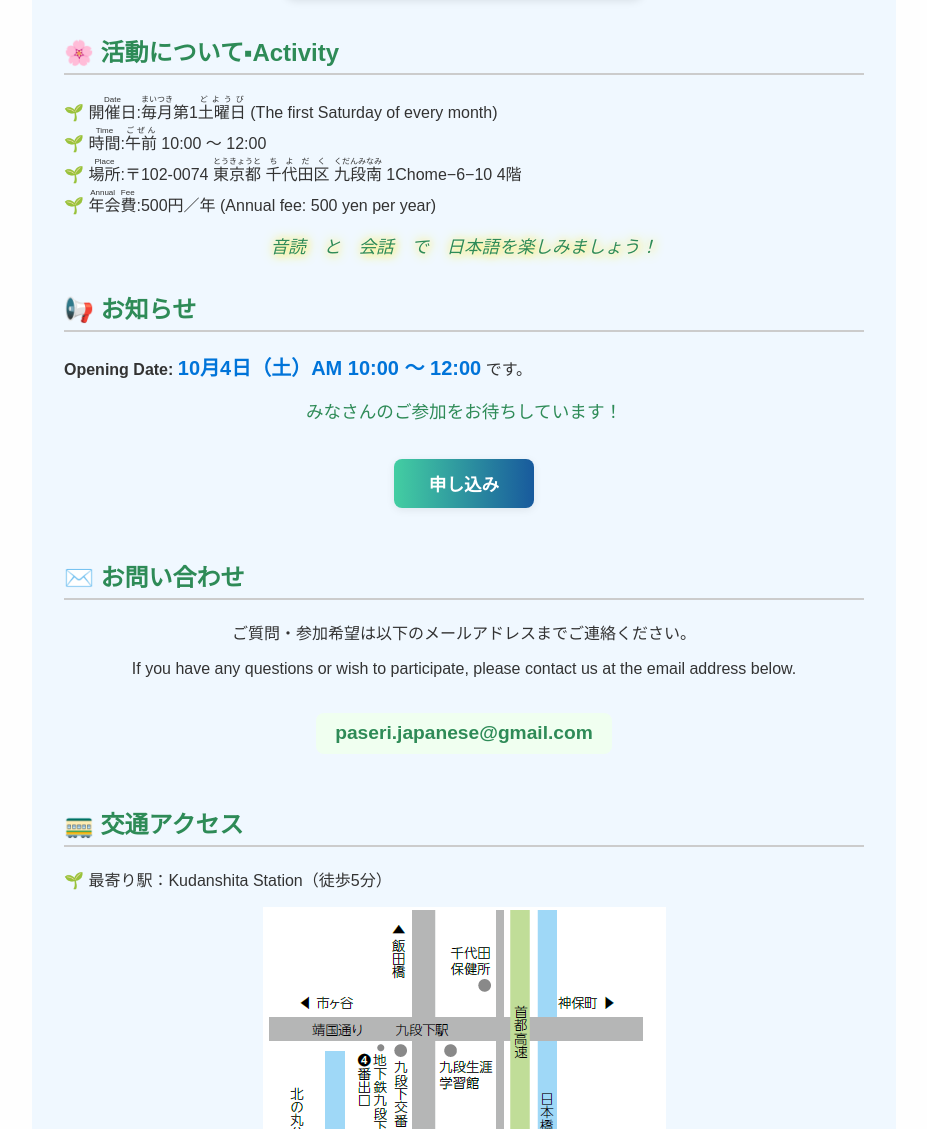
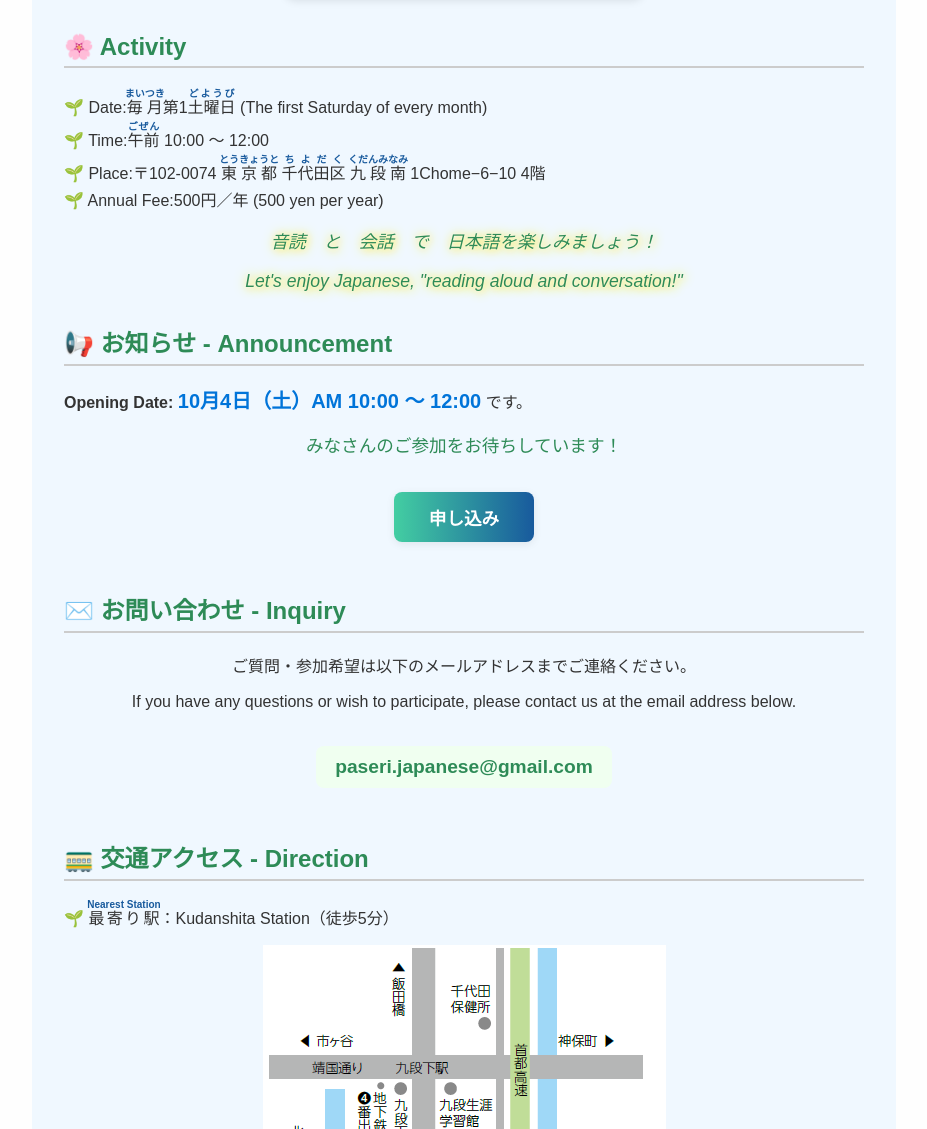
Before and after one commit to git-yeekhaing/paseri-jp-class, a plain HTML site: page index.html in a window 1280 px wide. Shown: the part 543-1672 px from the top of the page, without its empty margins (176-1103 px from the left). Drawn offline with Linux system fonts and the light colour scheme.

Commit message:
指摘修正

```diff
--- a/index.html
+++ b/index.html
@@ -19,18 +19,19 @@
   <main>
     <img src="assets/illustor.png" alt="音読のイメージ" class="main-image" style="width:360px; height:auto;margin-bottom: 0px;"/>
     <section>
-      <h2>🌸 活動について▪Activity</h2>
+      <h2>🌸 Activity</h2>
       <ul>
-        <li class="item-row"><span class="item-label"><ruby>開催日<rt>Date</rt></ruby>:</span><span class="item-value"><ruby>毎月<rt>まいつき</rt></ruby>第1<ruby>土曜日<rt>どようび</rt></ruby> (The first Saturday of every month)</span></li>
-        <li class="item-row"><span class="item-label"><ruby>時間<rt>Time</rt></ruby>:</span><span class="item-value"><ruby>午前<rt>ごぜん</rt></ruby> 10:00 ～ 12:00</span></li>
-        <li class="item-row"><span class="item-label"><ruby>場所<rt>Place</rt></ruby>:</span><span class="item-value">〒102-0074 <ruby>東京都<rt>とうきょうと</rt></ruby> <ruby>千代田区<rt>ちよだく</rt></ruby> <ruby>九段南<rt>くだんみなみ</rt></ruby> 1Chome−6−10 4階</span></li>
-        <li class="item-row"><span class="item-label"><ruby>年会費<rt>Annual Fee</rt></ruby>:</span><span class="item-value">500円／年 (Annual fee: 500 yen per year)</span></li>
+        <li class="item-row"><span class="item-label">Date:</span><span class="item-value"><ruby>毎月<rt>まいつき</rt></ruby>第1<ruby>土曜日<rt>どようび</rt></ruby> (The first Saturday of every month)</span></li>
+        <li class="item-row"><span class="item-label">Time:</span><span class="item-value"><ruby>午前<rt>ごぜん</rt></ruby> 10:00 ～ 12:00</span></li>
+        <li class="item-row"><span class="item-label">Place:</span><span class="item-value">〒102-0074 <ruby>東京都<rt>とうきょうと</rt></ruby> <ruby>千代田区<rt>ちよだく</rt></ruby> <ruby>九段南<rt>くだんみなみ</rt></ruby> 1Chome−6−10 4階</span></li>
+        <li class="item-row"><span class="item-label">Annual Fee:</span><span class="item-value">500円／年 (500 yen per year)</span></li>
       </ul>
       <p class="yellow-text-shadow">音読　と　会話　で　日本語を楽しみましょう！</p>
+      <p class="yellow-text-shadow">Let's enjoy Japanese, "reading aloud and conversation!"</p>
     </section>
 
     <section>
-      <h2>📢 お知らせ</h2>
+      <h2>📢 お知らせ - Announcement</h2>
       <p style="text-align:left;"><strong>Opening Date:</strong> <strong style="color:#0074D9; font-size: 20px;"> 10月4日（土）AM 10:00 ～ 12:00</strong> です。</p>
       <p style="font-size:1.1em; margin-top:1em; color:#2e8b57;">みなさんのご参加をお待ちしています！</p>
       <button id="applyBtn" class="apply-btn">申し込み</button>
@@ -62,16 +63,16 @@
     </section>
 
     <section>
-      <h2>✉️ お問い合わせ</h2>
+      <h2>✉️ お問い合わせ - Inquiry</h2>
       <p>ご質問・参加希望は以下のメールアドレスまでご連絡ください。</p>
       <p>If you have any questions or wish to participate, please contact us at the email address below.</p>
       <p class="email-style">paseri.japanese@gmail.com</p>
     </section>
 
     <section>
-      <h2>🚃 交通アクセス</h2>
+      <h2>🚃 交通アクセス - Direction</h2>
       <ul>
-        <li>最寄り駅：Kudanshita Station（徒歩5分）</li>
+        <li><ruby>最寄り駅<rt>Nearest Station</rt></ruby>：Kudanshita Station（徒歩5分）</li>
       </ul>
       <img src="assets/kagayaki-chizu_1.png" alt="地図" class="map-image"/>
     </section>
--- a/style.css
+++ b/style.css
@@ -1,3 +1,9 @@
+/* ルビ（ふりがな）のサイズを大きく */
+ruby rt {
+  font-size: 10px;
+  color: #185a9d;
+  font-weight: bold;
+}
 /* 申し込みボタン */
 .apply-btn {
   background: linear-gradient(90deg, #43cea2 0%, #185a9d 100%);
```
